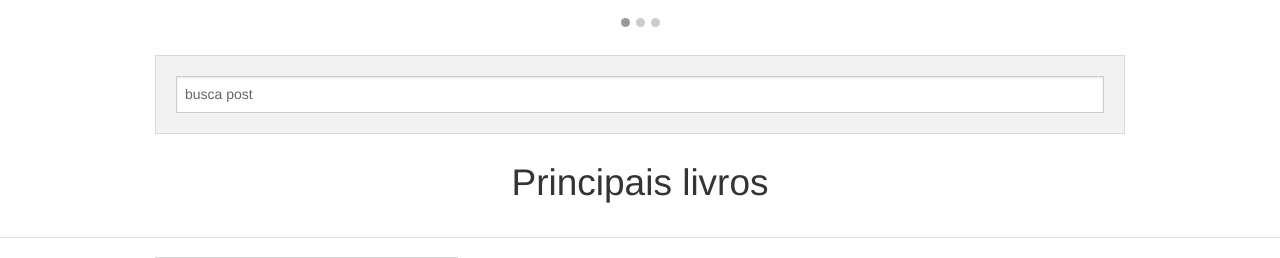
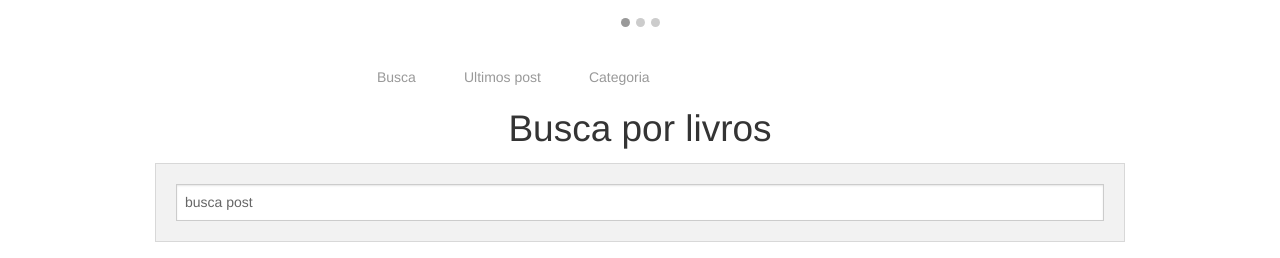
Before and after one commit to marcosvicente/bookdiscover, a Django app: page / in a window 1280 px wide. Shown: the part 346-604 px from the top of the page. Run offline with Django 3.2, Linux system fonts and the light colour scheme; data comes from the database, SQL or seed files in the repository; some libraries are stand-ins or nearby versions.

Commit message:
category on and registration

```diff
--- a/src/book/models.py
+++ b/src/book/models.py
@@ -23,3 +23,5 @@ class PostBook(models.Model):
 class CometaryBook(models.Model):
     username = models.ForeignKey(User)
     text = models.TextField()
+
+    created_at = models.DateTimeField(auto_now_add=True)
--- a/src/core/static/css/app.css
+++ b/src/core/static/css/app.css
@@ -40,3 +40,7 @@ h2{
 footer{
     background: #d1d2d1;
 }
+.text-categoria{
+    text-align: center;
+    font-size: 2em;
+}
--- a/src/core/templates/busca-post.html
+++ b/src/core/templates/busca-post.html
@@ -1,5 +1,6 @@
 <div class="row">
     <div class="small-12 small-centered columns ">
+        <h2 class="text-center">Busca por livros</h2>
         <div class="panel">
             <input type="text" placeholder="busca post">
         </div>
--- a/src/core/templates/categoria.html
+++ b/src/core/templates/categoria.html
@@ -1,63 +1,80 @@
 {% load staticfiles %}
 <hr>
-<div class="row">
-
+<div class="row" id="categoria">
     <section class="small-12 medium-6 large-4 columns">
-        <h2 class="text-center">Aventura</h2>
+        <div class="panel">
+            <h2 class="text-categoria">Aventura</h2>
             <img src="{%static 'img/aventura.jpg'%}" alt="Categoria Aventura" />
+            <div>
             </section>
 
             <section class="small-12 medium-6 large-4 columns">
-        <h2 class="text-center">Romance</h2>
+                <div class="panel">
+                    <h2 class="text-categoria" >Romance</h2>
                     <img src="{%static 'img/romance.jpg'%}" alt="Categoria Romance" />
+                </div>
             </section>
 
 
             <section class="small-12 medium-6 large-4 columns">
-        <h2 class="text-center">Poesia</h2>
+                <div class="panel">
+                    <h2 class="text-categoria">Poesia</h2>
                     <img src="{%static 'img/poesia.jpg'%}" alt="slide 1" />
+                </div>
             </section>
 
 
             <section class="small-12 medium-6 large-4 columns">
-        <h2 class="text-center">Ficção científica </h2>
+                <div class="panel">
+                    <h2 class="text-categoria">Ficção científica</h2>
                     <img src="{%static 'img/cientifica.png '%}" alt="slide 1" />
+                </div>
             </section>
 
             <!-- medium up-->
 
             <section class="small-12 medium-6 large-4 columns">
                 <div class="show-for-medium-up">
-            <h2 class="text-center">Terror</h2>
+                    <div class="panel">
+                        <h2 class="text-categoria">Terror</h2>
                         <img src="{%static 'img/terror.jpg'%}" alt="slide 1" />
+                    </div>
                 </div>
             </section>
 
 
             <section class="small-12 medium-6 large-4 columns">
                 <div class="show-for-medium-up">
-            <h2 class="text-center">Fantasia</h2>
+                    <div class="panel">
+                        <h2 class="text-categoria">Fantasia</h2>
                         <img src="{%static 'img/fantasia.jpg'%}" alt="slide 1" />
+                    </div>
                 </div>
             </section>
 
             <!-- Large up-->
             <section class="small-12 medium-6 large-4 columns">
                 <div class="show-for-large-up">
-            <h2 class="text-center">Comedia</h2>
+                    <div class="panel">
+                        <h2 class="text-categoria">Comedia</h2>
                         <img src="{%static 'img/comedia.jpg'%}" alt="slide 1" />
+                    </div>
                 </div>
             </section>
             <section class="small-12 medium-6 large-4 columns">
                 <div class="show-for-large-up">
-            <h2 class="text-center">Auto ajuda</h2>
+                    <div class="panel">
+                        <h2 class="text-categoria">Auto ajuda</h2>
                         <img src="{%static 'img/ajuda.jpg'%}" alt="slide 1" />
+                    </div>
                 </div>
             </section>
             <section class="small-12 medium-6 large-4 columns">
                 <div class="show-for-large-up">
-            <h2 class="text-center">Romance Policial</h2>
+                    <div class="panel">
+                        <h2 class="text-categoria">Romance Policial</h2>
                         <img src="{%static 'img/romance-policial.jpg'%}" alt="slide 1" />
+                    </div>
                 </div>
             </section>
         </div>
--- a/src/core/templates/index.html
+++ b/src/core/templates/index.html
@@ -12,7 +12,9 @@
 {%block content%}
     {% include 'menu.html'%}
     {% include 'slide-show.html'%}
+    {% include 'menu-magelan.html'%}
     {% include 'busca-post.html'%}
+
     {% include 'post.html'%}
     {% include 'categoria.html' %}
     {% include 'rodape.html'%}
--- /dev/null
+++ b/src/core/templates/menu-magelan.html
@@ -0,0 +1,16 @@
+<div class="small-12 medium-6 large-6 large-centered columns">
+    <div data-magellan-expedition="fixed">
+        <dl class="sub-nav">
+            <dd data-magellan-arrival="post">
+                <a href="#busca">Busca</a>
+            </dd>
+            <dd data-magellan-arrival="categoria">
+                <a href="#ultimos-post">Ultimos post</a>
+            </dd>
+            <dd data-magellan-arrival="category">
+                <a href="#categoria">Categoria</a>
+            </dd>
+        </dl>
+    </div>
+
+</div>
```
Also changed, not shown: 2 other files. Lines whose indentation alone changed are shown as unchanged.
